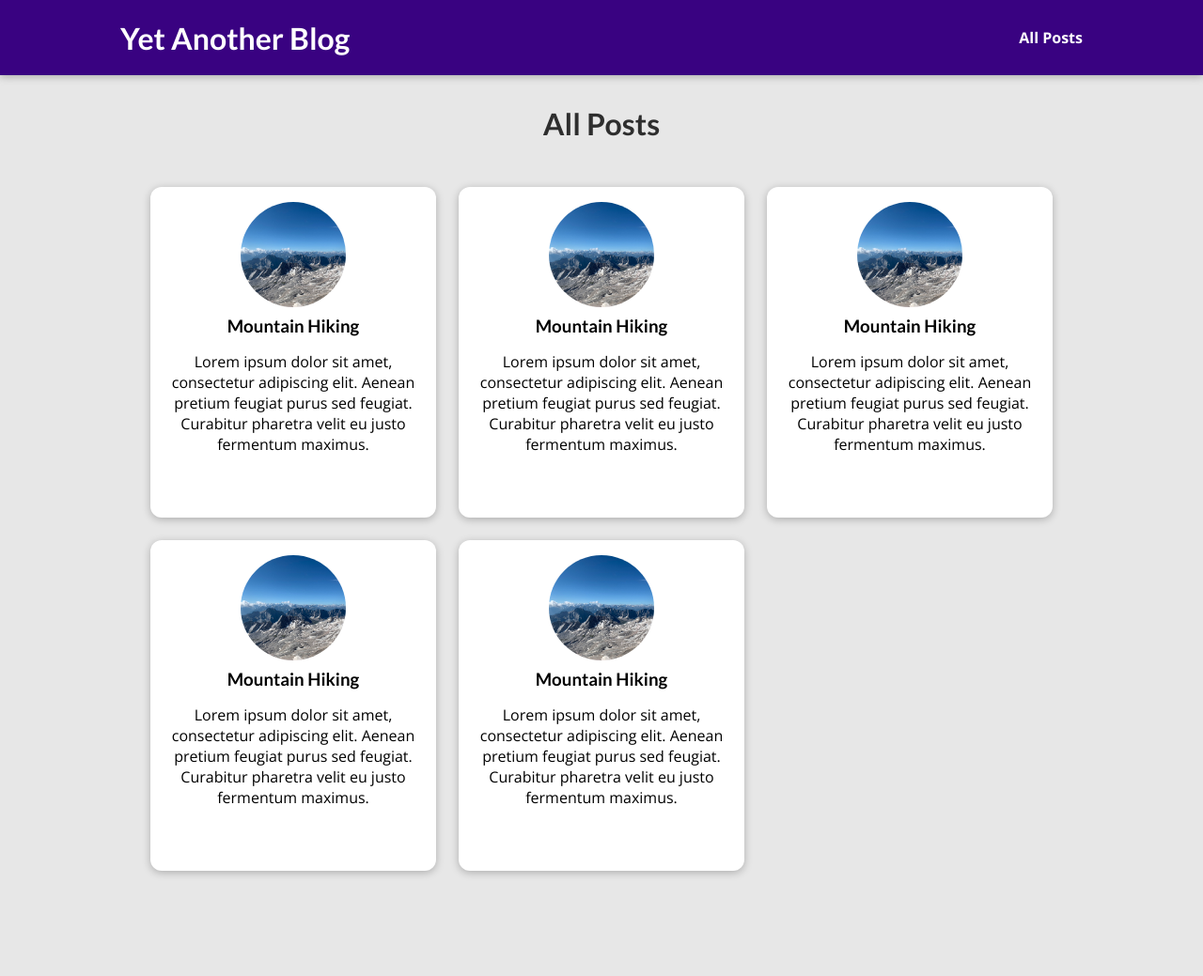
After one commit to nandosouzarocha/django-blog, a Django app: template blog/templates/blog/all-posts.html in a window 1280 px wide. The commit adds this page. Shown: the whole page at 94% size. Run offline with Django 3.2, Linux system fonts and the light colour scheme; the template is opened without the code that fills it, so the values that code supplies are empty.

Commit message:
Added all-posts.html, created a include called post.html, passed the navigation menu to base.html and worked in the style of those pages

```diff
--- /dev/null
+++ b/blog/static/blog/all-posts.css
@@ -0,0 +1,43 @@
+body {
+    background-color: #e7e7e7;
+  }
+
+  #main-navigation {
+    background-color: #390281;
+    box-shadow: 0 2px 8px rgba(0, 0, 0, 0.25);
+  }
+
+  #all-posts {
+    margin: 7rem auto;
+    width: 90%;
+    max-width: 60rem;
+  }
+
+  #all-posts h2 {
+    text-align: center;
+    font-size: 2rem;
+    color: #2e2e2e;
+    margin: 3rem 0;
+  }
+
+  ul {
+    list-style: none;
+    margin: 0;
+    padding: 0;
+    display: grid;
+    grid-template-columns: repeat(auto-fill, minmax(17rem, 1fr));
+    gap: 1.5rem;
+  }
+
+  .post img {
+    width: 7rem;
+    height: 7rem;
+  }
+
+  .post a {
+    height: 22rem;
+    transform-origin: center;
+    box-shadow: 0 2px 8px rgba(0, 0, 0, 0.25);
+    border-radius: 12px;
+    background-color: white;
+  }
--- /dev/null
+++ b/blog/static/blog/post.css
@@ -0,0 +1,43 @@
+.post {
+    display: flex;
+    flex-direction: column;
+    align-items: center;
+    text-align: center;
+  }
+
+  .post a {
+    text-decoration: none;
+    color: black;
+    transition: all 0.2s ease;
+    padding: 1rem;
+  }
+
+  .post a:hover,
+  .post a:active {
+    transform: scale(1.1);
+    background-color: #390281;
+    color: white;
+  }
+
+  .post img {
+    width: 5rem;
+    height: 5rem;
+    object-fit: cover;
+    border-radius: 50%;
+  }
+
+  .post h3 {
+    margin: 0.25rem 0;
+  }
+
+  .post time {
+    color: #666666;
+    margin: 0.25rem;
+    font-style: italic;
+    font-size: 0.85rem;
+  }
+
+  .post:hover time,
+  .post:active time {
+    color: white;
+  }
--- /dev/null
+++ b/blog/templates/blog/all-posts.html
@@ -0,0 +1,19 @@
+{% extends "base.html" %}
+{% load static %}
+{% block title %}All Posts{% endblock %}
+{% block css_files %}
+    <link rel="stylesheet" href="{% static 'blog/post.css' %}">
+    <link rel="stylesheet" href="{% static 'blog/all-posts.css' %}">
+{% endblock %}
+{% block content %}
+    <section id="all-posts">
+        <h2>All Posts</h2>
+        <ul>
+            {% include 'blog/includes/post.html' %}
+            {% include 'blog/includes/post.html' %}
+            {% include 'blog/includes/post.html' %}
+            {% include 'blog/includes/post.html' %}
+            {% include 'blog/includes/post.html' %}
+        </ul>
+    </section>
+{% endblock %}
--- /dev/null
+++ b/blog/templates/blog/includes/post.html
@@ -0,0 +1,14 @@
+{% load static %}
+<li>
+    <article class="post">
+        <a href="{% url 'post-detail-page' 'the-mountains' %}">
+        <img src="{% static 'blog/images/mountains.jpg' %}" alt="Mountain hiking">
+        <div class="post__content">
+            <h3>Mountain Hiking</h3>
+            <p>
+                Lorem ipsum dolor sit amet, consectetur adipiscing elit. Aenean pretium feugiat purus sed feugiat. Curabitur pharetra velit eu justo fermentum maximus.
+            </p>
+        </div>
+        </a>
+    </article>
+</li>
--- a/blog/views.py
+++ b/blog/views.py
@@ -8,7 +8,7 @@ def starting_page(request):
 
 
 def posts(request):
-    pass
+    return render(request, 'blog/all-posts.html')
 
 
 def post_detail(request):
--- a/templates/base.html
+++ b/templates/base.html
@@ -9,6 +9,12 @@
         {% block css_files %}{% endblock %}
     </head>
     <body>
+        <header id="main-navigation">
+            <h1><a href="{% url 'starting-page' %}">Yet Another Blog</a></h1>
+            <nav>
+                <a href="{% url 'posts-page' %}">All Posts</a>
+            </nav>
+        </header>
         {% block content %}{% endblock %}
     </body>
 </html>
```
Also changed, not shown: blog/templates/blog/index.html (+2 -15 lines).
